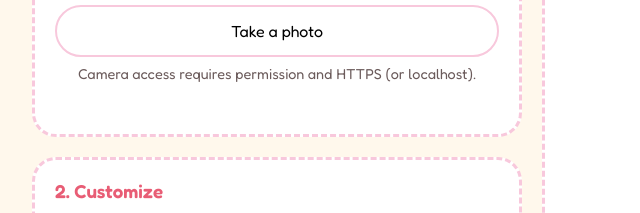
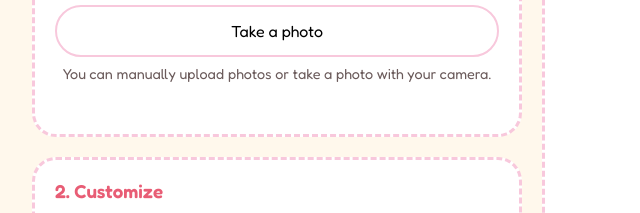
Before and after one commit to Adingson-1005/snoopy-photobooth, a plain HTML site: page index.html in a window 1280 px wide. Both pictures are taken after a click on the button "Start Creating". Shown: the part 504-717 px from the top of the page, 108-748 px from the left. Drawn offline with Linux system fonts and the light colour scheme.

Commit message:
changed text

```diff
--- a/index.html
+++ b/index.html
@@ -45,8 +45,8 @@
         <div class="panel">
           <h3>1. Your photos</h3>
           <div class="slots" id="slots"></div>
-          <button type="button" class="btn-ghost camera-open-btn" id="cameraOpenBtn">Take a photo</button>
-          <p class="hint small camera-hint">Camera access requires permission and HTTPS (or localhost).</p>
+          <button type="button" class="btn-ghost camera-open-btn" id="cameraOpenBtn" disabled>Take a photo</button>
+          <p class="hint small camera-hint">You can manually upload photos or take a photo with your camera.</p>
           <p class="error" id="uploadError" role="alert"></p>
         </div>
 
```
